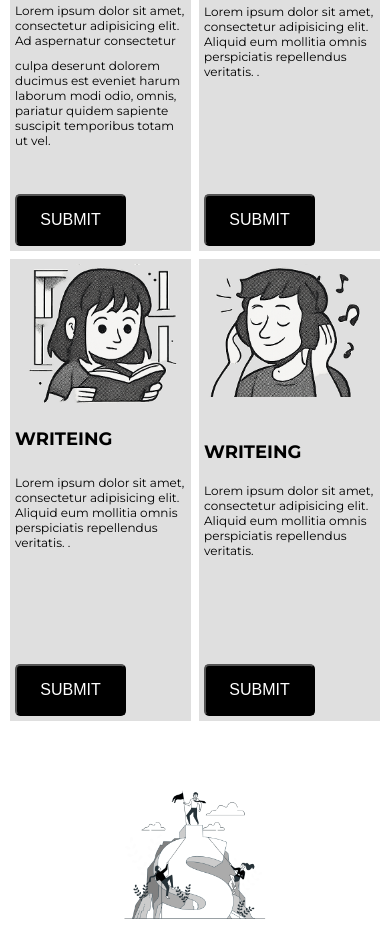
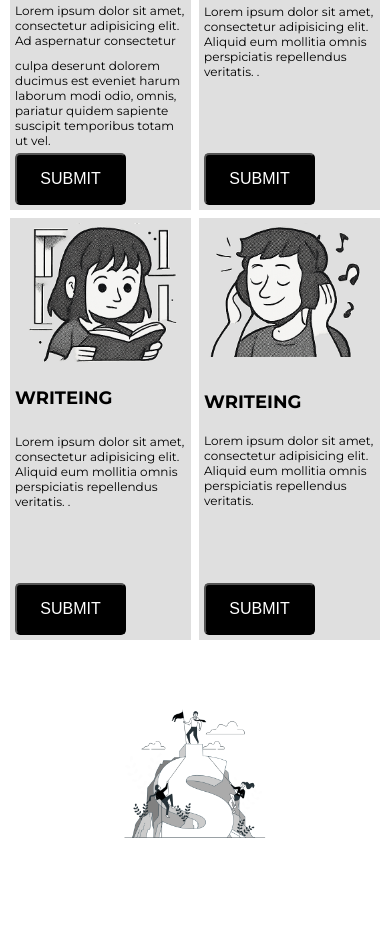
Before and after one commit to Meruj2333/Lessons-page, a plain HTML site: page index.html in a window 390 px wide. Shown: the part 1245-2194 px from the top of the page. Drawn offline with Linux system fonts and the light colour scheme.

Commit message:
I changed a few small HTML details.

```diff
--- a/style.css
+++ b/style.css
@@ -61,7 +61,7 @@ body{
 
 }
 .h2-top{
-    margin-top: 10px;
+    margin-top: 0;
 }
 .listening-text{
     width: 60%;
@@ -253,7 +253,7 @@ font-size: 36px;
 
 
 
-@media only screen and (min-width: 575px) {
+@media only screen and (min-width: 577px) {
     .list{
         display: none;
     }
@@ -472,7 +472,7 @@ font-size: 36px;
     }
 
 }
-@media only screen and (max-width: 575px){
+@media only screen and (max-width: 576px){
     /*.container-lg{*/
     /*    max-width: 50px;*/
     /*}*/
@@ -481,6 +481,13 @@ font-size: 36px;
     /*    grid-template-columns: repeat(2, 1fr);*/
     /*    gap: 8px;*/
     /*}*/
+    .div4{
+        .row{
+            height: 100%;
+            flex-direction: column;
+
+        }
+    }
     .card, .card-large {
         padding:  5px;
     }
@@ -540,7 +547,7 @@ font-size: 36px;
     }
     .sub4{
         order: 3;
-        margin-top:71px ;
+        /*margin-top:71px ;*/
 
     }
 
```
Also changed, not shown: index.html (+1 -0 lines).
